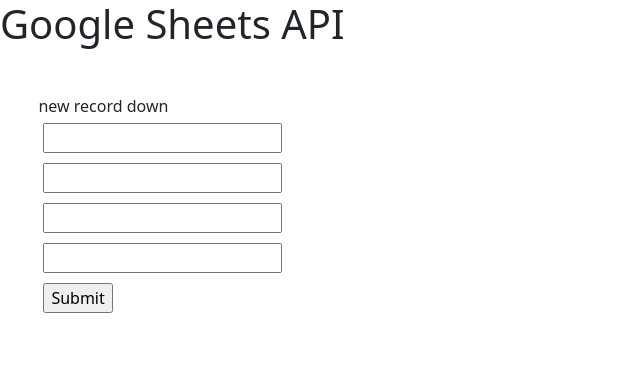
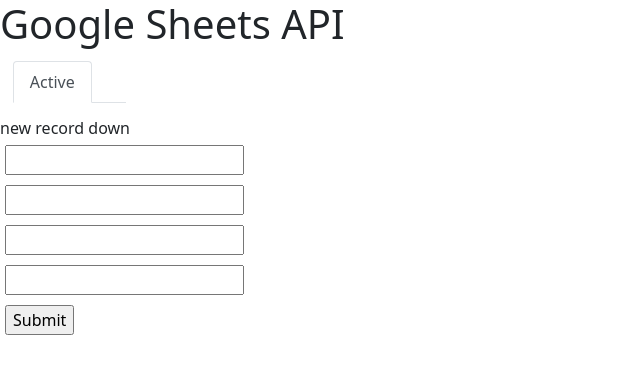
Before and after one commit to BallPanupan/GoogleSheets-API, a PHP site: page / in a window 1280 px wide. Shown: the top 374 px of the page, without its empty margins (0-640 px from the left). Run offline with PHP 8.4, Linux system fonts and the light colour scheme; style sheets or scripts are compiled from the project's sources.

Commit message:
Start project

```diff
--- /dev/null
+++ b/form/insert-new-row.php
@@ -0,0 +1,8 @@
+new record down
+<form action="API/API.php" method="post">
+    <input type="text" name="0"><br>
+    <input type="text" name="1"><br>
+    <input type="text" name="2"><br>
+    <input type="text" name="3"><br>
+    <input type="submit">
+</form>
--- /dev/null
+++ b/index.js
@@ -0,0 +1,31 @@
+function menu_1(){
+    console.log("click menu of 1");
+    document.getElementById("form-x").innerHTML = "";
+
+
+    //load api to get form
+    let form_1 = "";
+
+    document.getElementById("form-x").append("Hello Form");
+
+}
+
+function menu_2(){
+    console.log("click menu of 2");
+    document.getElementById("form-x").innerHTML = "";
+
+    document.getElementsByClassName("nav-link").classList.remove("active")
+
+    document.getElementById("menu-2").classList.add("active")
+
+}
+
+function menu_3(){
+    console.log("click menu of 3");
+    document.getElementById("form-x").innerHTML = "";
+}
+
+function menu_4(){
+    console.log("click menu of 3");
+    document.getElementById("form-x").innerHTML = "";
+}
--- a/index.php
+++ b/index.php
@@ -6,22 +6,22 @@
     <meta name="viewport" content="width=device-width, initial-scale=1.0">
     <link href="https://cdn.jsdelivr.net/npm/bootstrap@5.0.2/dist/css/bootstrap.min.css" rel="stylesheet" integrity="sha384-EVSTQN3/azprG1Anm3QDgpJLIm9Nao0Yz1ztcQTwFspd3yD65VohhpuuCOmLASjC" crossorigin="anonymous">
     <link rel="stylesheet" href="style.scss">
+    <script src="index.js"></script>
 
     <title>Google Sheets API</title>
 </head>
 <body>
     <h1>Google Sheets API</h1>
+    <div class="menu">
+        <?php include_once __DIR__ . '/menu/index.php';?>
+    </div>
 
-    <div class="form-insert">
-        new record down
-        <form action="API/API.php" method="post">
-                <input type="text" name="0"><br>
-                <input type="text" name="1"><br>
-                <input type="text" name="2"><br>
-                <input type="text" name="3"><br>
-                <input type="submit">
-            </form>
+
+    <div class="form-x" id="form-x">
+        <?php include_once __DIR__ . '/form/insert-new-row.php';?>
     </div>
+
+
 
 
 </body>
--- /dev/null
+++ b/menu/index.php
@@ -0,0 +1,11 @@
+<div>
+    <ul class="nav nav-tabs">
+    <li class="nav-item">
+        <a onclick="menu_1()" class="nav-link active" name="menu" id="menu-1" aria-current="page" href="#">Active</a>
+    </li>
+    <li class="nav-item">
+        <a onclick="menu_2()" class="nav-link disabled" name="menu" id="menu-2" href="#"></a>
+    </li>
+
+    </ul>
+</div>
--- a/style.scss
+++ b/style.scss
@@ -5,3 +5,8 @@
 .button, input, optgroup, select, textarea {
     margin: 5px;
 }
+
+.menu {
+    display: flex;
+    margin: 1%;
+}
```
Also changed, not shown: API/API.php (+5 -4 lines).
